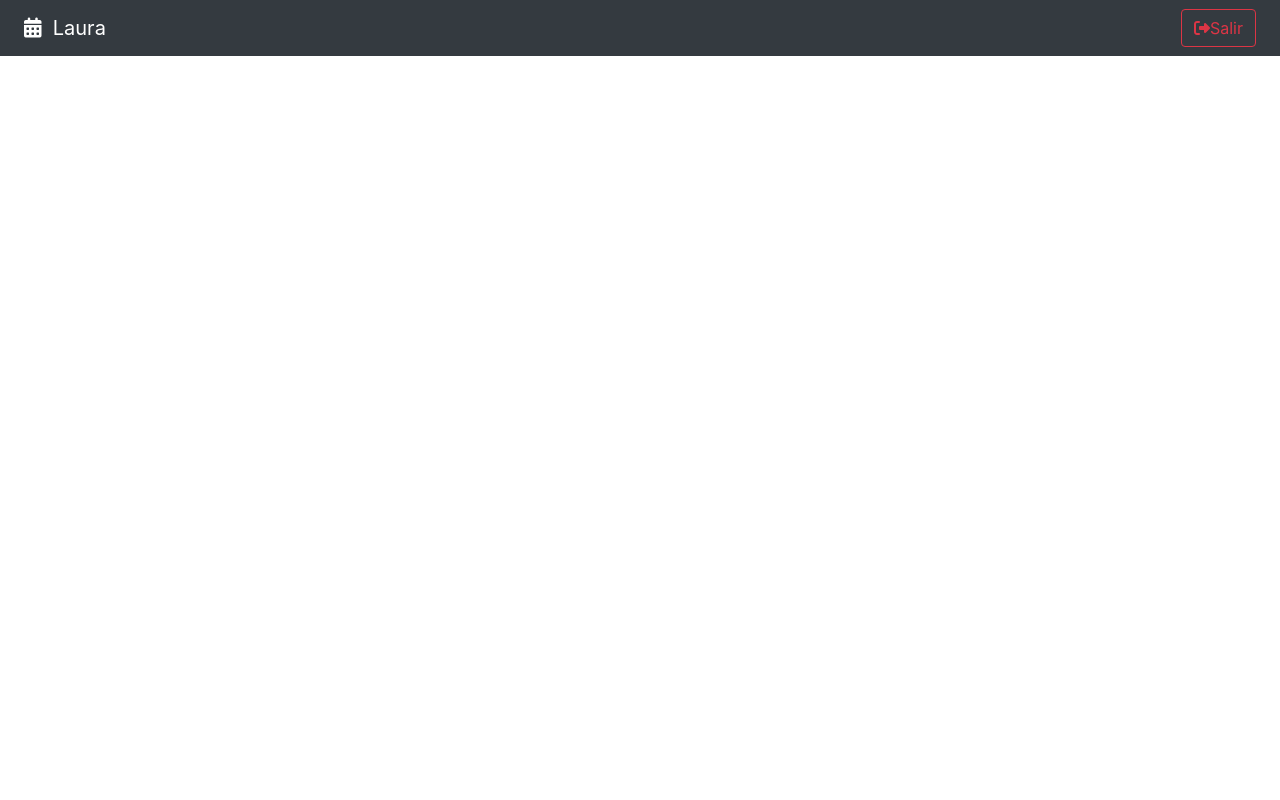
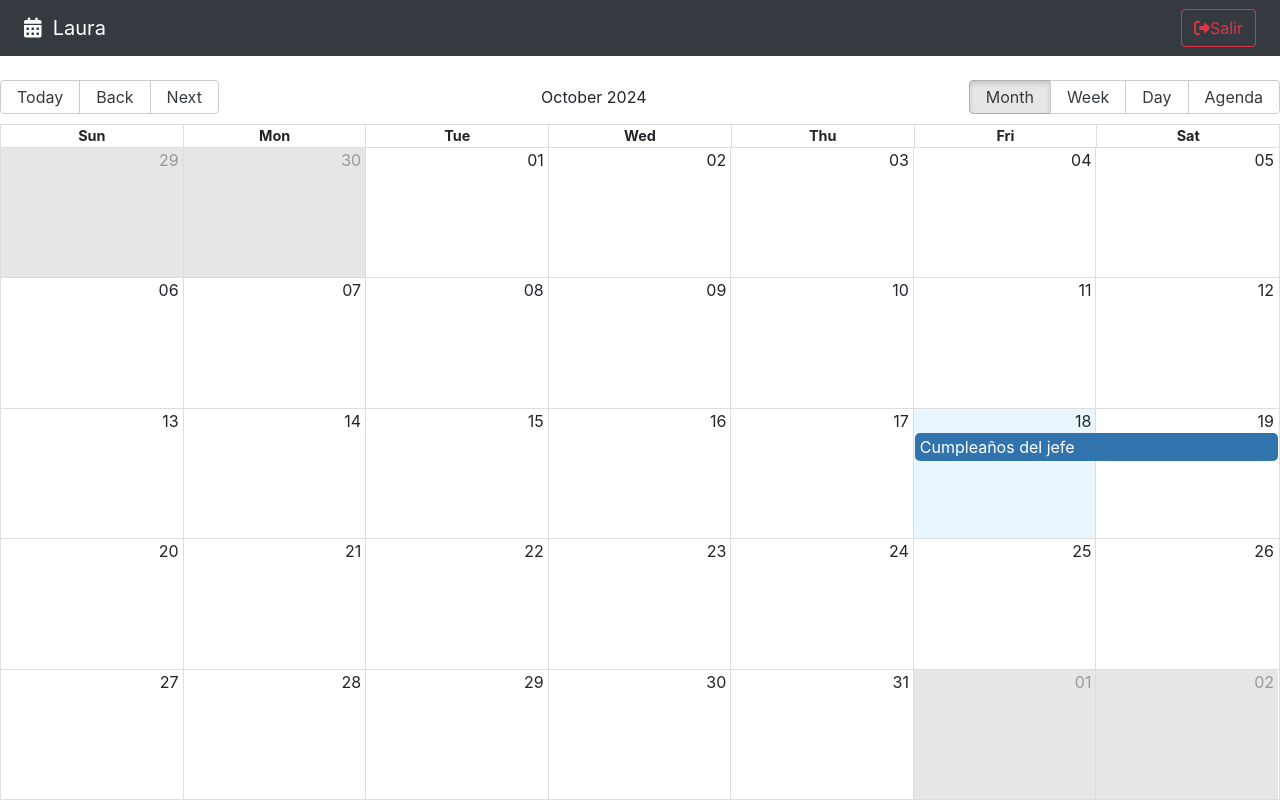
Before and after one commit to mbernallaura/Calendar, a React (Vite) app: page / in a window 1280 px wide. Built offline with nearby package versions, Linux system fonts and the light colour scheme.

Commit message:
instalar el esquema del calendario y ajustarlo

```diff
--- a/package.json
+++ b/package.json
@@ -10,7 +10,9 @@
     "preview": "vite preview"
   },
   "dependencies": {
+    "date-fns": "^4.1.0",
     "react": "^18.2.0",
+    "react-big-calendar": "^1.15.0",
     "react-dom": "^18.2.0",
     "react-router-dom": "^6.27.0"
   },
--- a/src/calendar/pages/CalendarPage.jsx
+++ b/src/calendar/pages/CalendarPage.jsx
@@ -1,9 +1,46 @@
+import { Calendar, dateFnsLocalizer } from 'react-big-calendar';
+import 'react-big-calendar/lib/css/react-big-calendar.css';
+
+import enUS from 'date-fns/locale/en-US';
+import { addHours, format, parse, startOfWeek, getDay } from 'date-fns';
+
 import { Navbar } from "..";
+
+const locales = {
+    'en-US': enUS,
+};
+
+const localizer = dateFnsLocalizer({
+    format,
+    parse,
+    startOfWeek,
+    getDay,
+    locales,
+});
+
+const events = [{
+    title: 'Cumpleaños del jefe',
+    notes: 'Comprar pastel',
+    start: new Date(), //Obligatorio
+    end: addHours(new Date(), 2), //Obligatorio
+    bgColor: '#fafafa',
+    user:{
+        _id:'123',
+        name: 'Laura Bernal'
+    }
+}]
 
 export const CalendarPage = () => {
     return (
         <>
             <Navbar/>
+            <Calendar
+                localizer={ localizer }
+                events={ events }
+                startAccessor="start"
+                endAccessor="end"
+                style={{ height: 'calc(100vh - 80px )' }}
+            />
         </>
     )
 }
```
Also changed, not shown: 1 other file (tests, documents, lock files or other folders).
